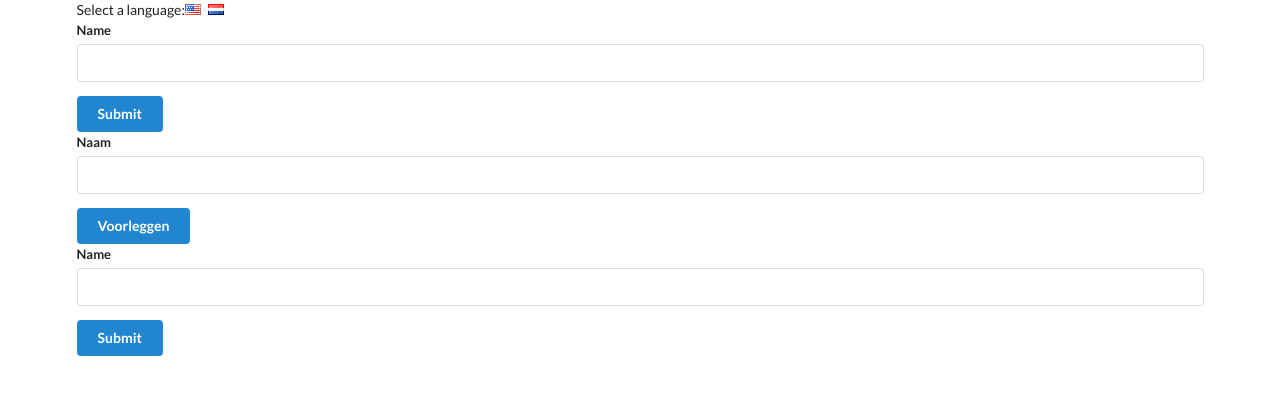
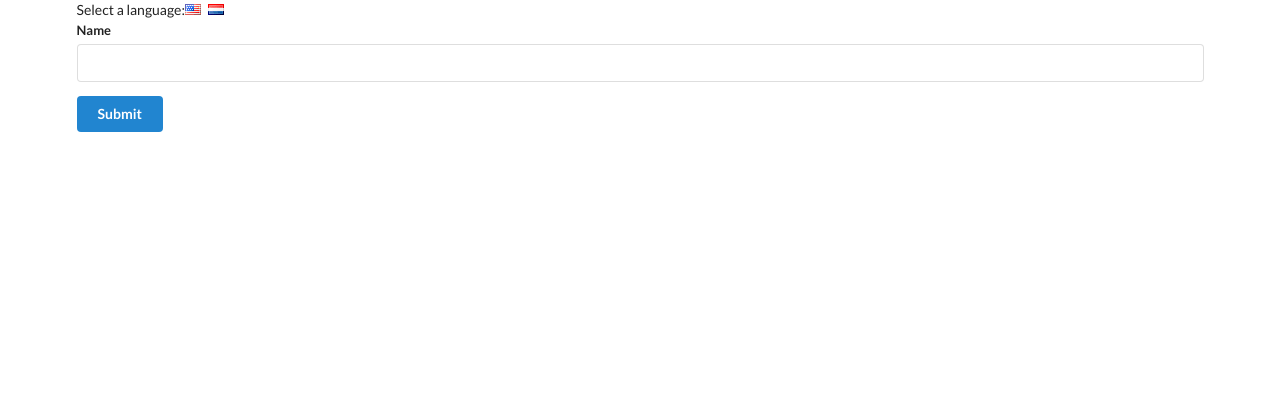
Before and after one commit to emilycritter/mrwr-context-i18n, a React (Create React App) app: page / in a window 1280 px wide. Shown: the top 394 px of the page. Built offline with nearby package versions, Linux system fonts and the light colour scheme.

Commit message:
Reverts previous commit

```diff
--- a/src/components/App.js
+++ b/src/components/App.js
@@ -20,12 +20,6 @@ class App extends React.Component {
         <LanguageContext.Provider value={this.state.language}>
           <UserCreate />
         </LanguageContext.Provider>
-
-        <LanguageContext.Provider value="dutch">
-          <UserCreate />
-        </LanguageContext.Provider>
-
-        <UserCreate />
       </div>
     )
   }
```
